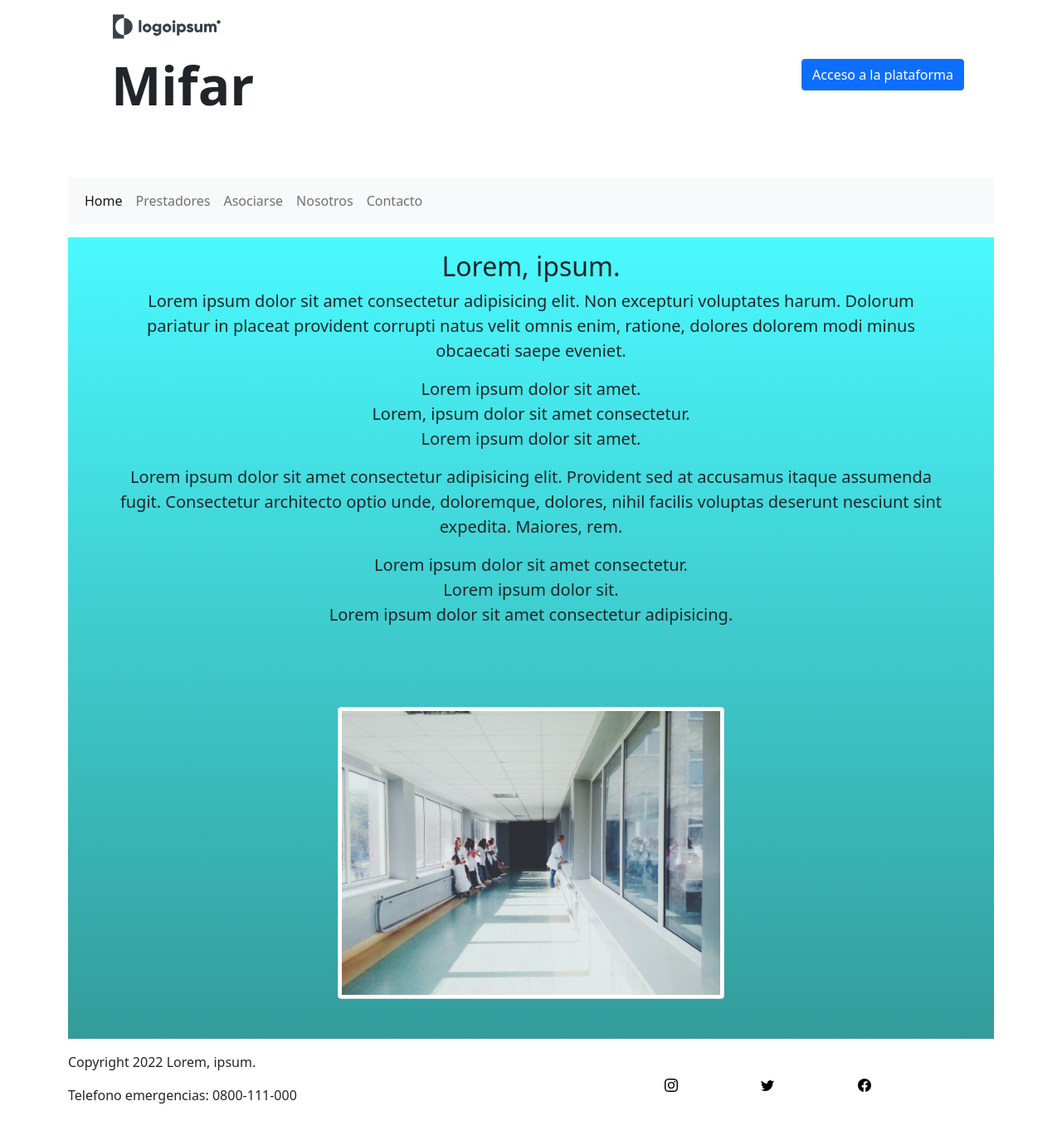
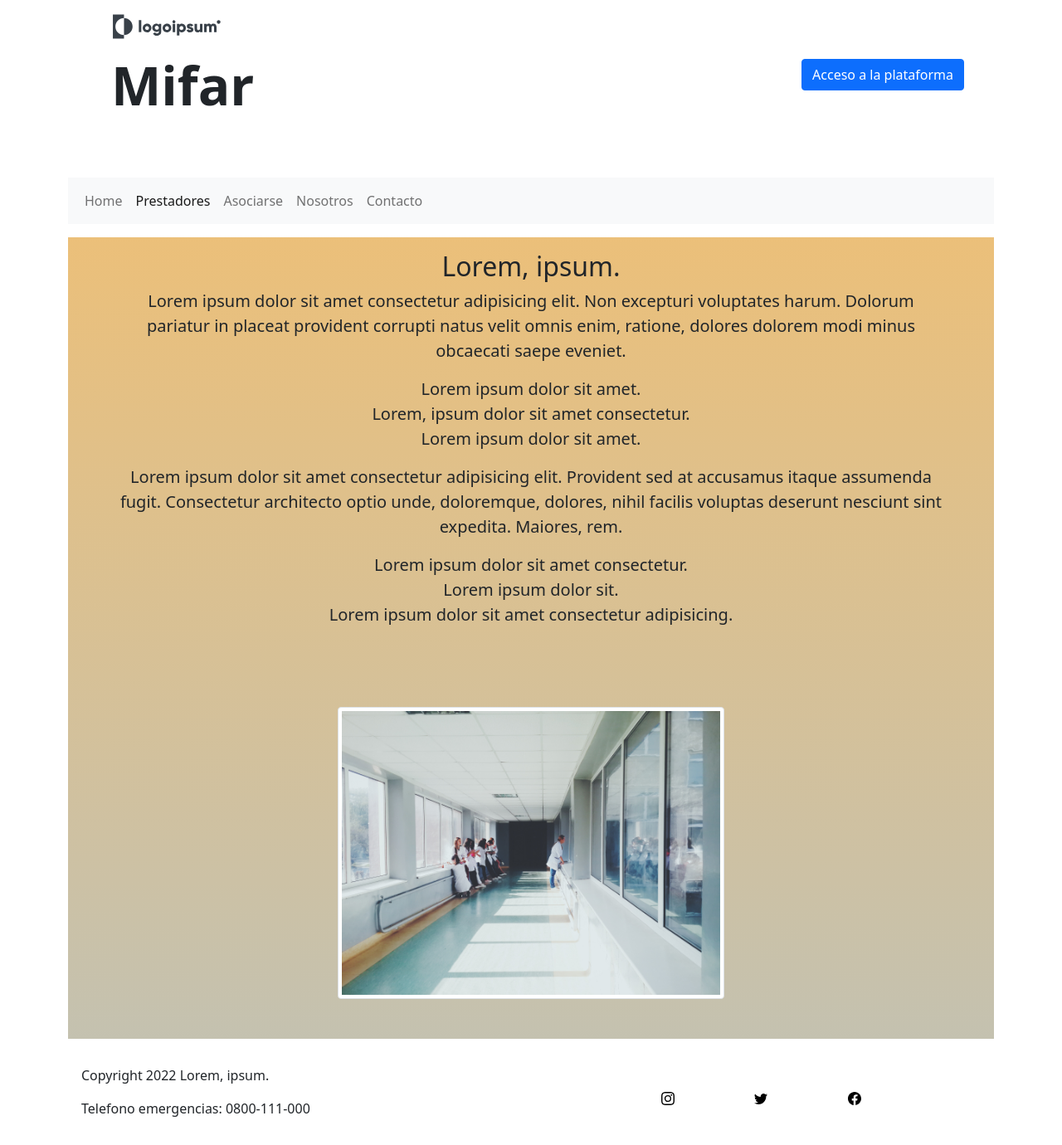
Before and after one commit to AgustinScarafioca/Mifar, a website: page prestadores.html in a window 1280 px wide. Shown: the part 33-1413 px from the top of the page at 83% size. Before the commit the page ends 1381 px from the top, so only its background shows below. Drawn offline with nearby package versions, Linux system fonts and the light colour scheme.

Commit message:
Cambio de color de fondo y correcciones

```diff
--- a/prestadores.html
+++ b/prestadores.html
@@ -37,8 +37,8 @@
                     </button>
                     <div class="collapse navbar-collapse" id="navbarNavAltMarkup">
                         <ul class="navbar-nav list-unstyled list-inline f justify-content-space-between">
-                            <li class="nav-item"><a class="nav-link active" aria-current="page" href="index.html">Home</a></li>
-                            <li class="nav-item"><a class="nav-link" href="prestadores.html">Prestadores</a></li>
+                            <li class="nav-item"><a class="nav-link " href="index.html">Home</a></li>
+                            <li class="nav-item"><a class="nav-link active" aria-current="page" href="prestadores.html">Prestadores</a></li>
                             <li class="nav-item"><a class="nav-link" href="asociarse.html">Asociarse</a></li>
                             <li class="nav-item"><a class="nav-link" href="nosotros.html">Nosotros</a></li>
                             <li class="nav-item"><a class="nav-link" href="contact.html">Contacto</a></li>
@@ -72,7 +72,7 @@
         </div>
     </main>
     <!-- Footer -->
-    <footer class="">
+    <footer class="p-3">
         <div class="row">
             <div class="col-md-6 text-center text-md-start">
                 <p class="footerText footerText--p1">Copyright 2022 Lorem, ipsum.</p>
@@ -81,13 +81,13 @@
             <div class="col-md-6 justify-items-center align-content-center p-3">
                 <div class="row justify-content-center align-items-center">
                     <div class="row w-25">
-                        <a class="d-flex justify-content-center align-items-center" href="https://instagram.com" target="_blank"> <img src="Images/instagram.svg" ></svg></a>
+                        <a class="d-flex justify-content-center align-items-center" href="https://instagram.com" target="_blank"> <img class="hover__img" src="Images/instagram.svg" ></svg></a>
                     </div>
                     <div class="row w-25">
-                        <a class="d-flex justify-content-center align-items-center" href="https://twitter.com" target="_blank"><img src="Images/twitter.svg" alt="Twitter"></a>
+                        <a class="d-flex justify-content-center align-items-center" href="https://twitter.com" target="_blank"><img class="hover__img" src="Images/twitter.svg" alt="Twitter"></a>
                     </div>
                     <div class="row w-25">
-                        <a class="d-flex justify-content-center align-items-center" href="https://facebook.com" target="_blank"><img src="Images/facebook.svg" alt="Facebook"></a>
+                        <a class="d-flex justify-content-center align-items-center" href="https://facebook.com" target="_blank"><img class="hover__img" src="Images/facebook.svg" alt="Facebook"></a>
                     </div>
                 </div>
             </div>
--- a/scss/_globales.scss
+++ b/scss/_globales.scss
@@ -1,7 +1,7 @@
 $main-color:rgba(36, 149, 55, 0.934);
 
 main{
-    background: linear-gradient(to top, rgba(36, 149, 147, 0.934), rgba(61, 249, 255, 0.934));
+    background: linear-gradient(to top, rgba(192, 189, 170, 0.933), rgba(234, 187, 112, 0.934));
 }
 
 .header__title{
```
Also changed, not shown: asociarse.html (+6 -6 lines), contact.html (+6 -6 lines), index.html (+3 -3 lines), nosotros.html (+6 -6 lines), css/styleBootstrap.css.
